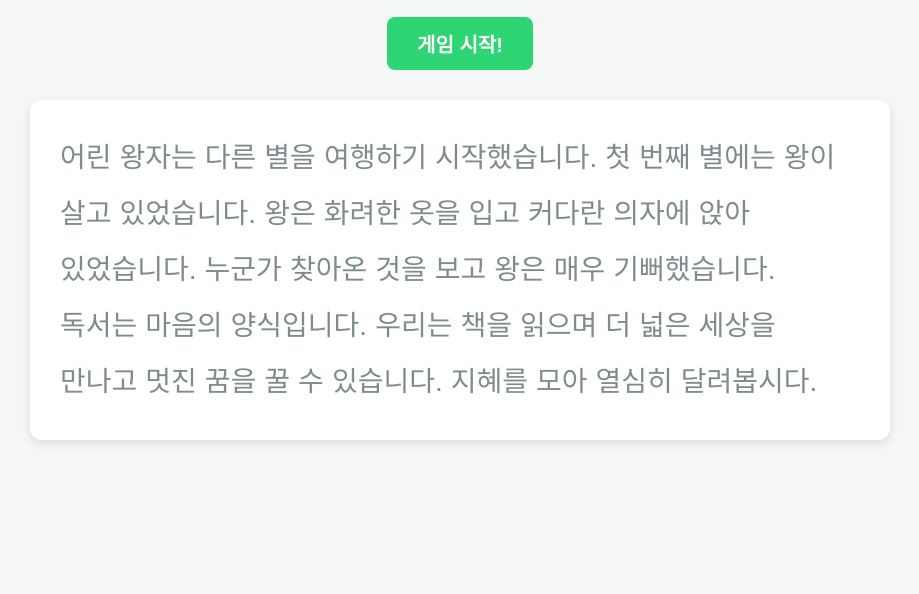
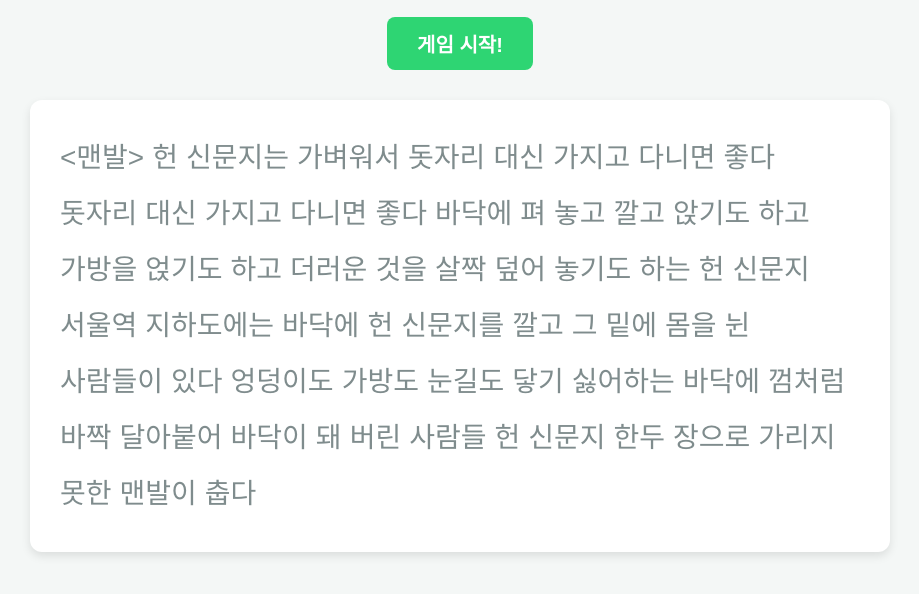
Before and after one commit to klib-cyber/-, a plain HTML site: page index.html in a window 1280 px wide. Shown: the part 166-760 px from the top of the page, without its empty margins (180-1099 px from the left). Drawn offline with Linux system fonts and the light colour scheme.

Commit message:
Update index.html

```diff
--- a/index.html
+++ b/index.html
@@ -29,7 +29,7 @@
 
     <script>
         // 행사에 사용할 본문 텍스트 (아이들이 읽을 책 내용으로 자유롭게 바꾸세요)
-        const sampleText = "어린 왕자는 다른 별을 여행하기 시작했습니다. 첫 번째 별에는 왕이 살고 있었습니다. 왕은 화려한 옷을 입고 커다란 의자에 앉아 있었습니다. 누군가 찾아온 것을 보고 왕은 매우 기뻐했습니다. 독서는 마음의 양식입니다. 우리는 책을 읽으며 더 넓은 세상을 만나고 멋진 꿈을 꿀 수 있습니다. 지혜를 모아 열심히 달려봅시다.";
+        const sampleText = "<맨발> 헌 신문지는 가벼워서 돗자리 대신 가지고 다니면 좋다 돗자리 대신 가지고 다니면 좋다 바닥에 펴 놓고 깔고 앉기도 하고 가방을 얹기도 하고 더러운 것을 살짝 덮어 놓기도 하는 헌 신문지 서울역 지하도에는 바닥에 헌 신문지를 깔고 그 밑에 몸을 뉜 사람들이 있다 엉덩이도 가방도 눈길도 닿기 싫어하는 바닥에 껌처럼 바짝 달아붙어 바닥이 돼 버린 사람들 헌 신문지 한두 장으로 가리지 못한 맨발이 춥다";
 
         const words = sampleText.split(" ");
         let currentWordIndex = 0;
```
